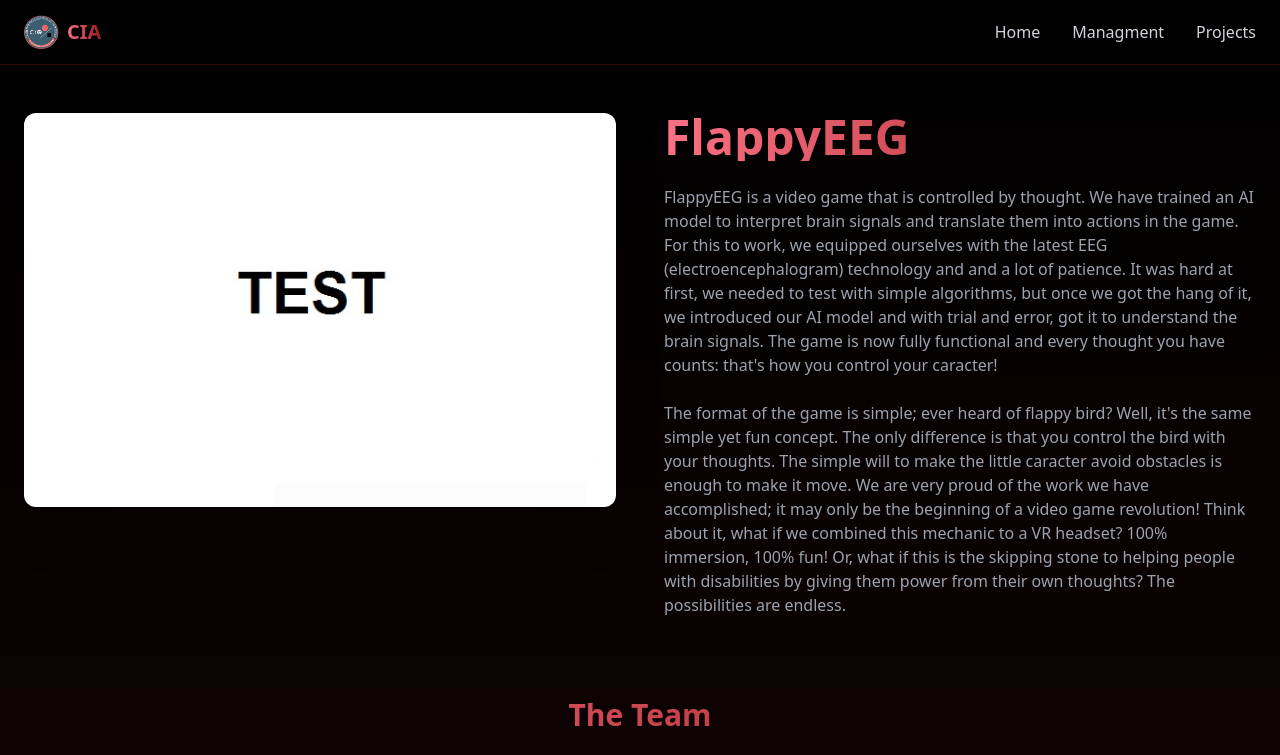
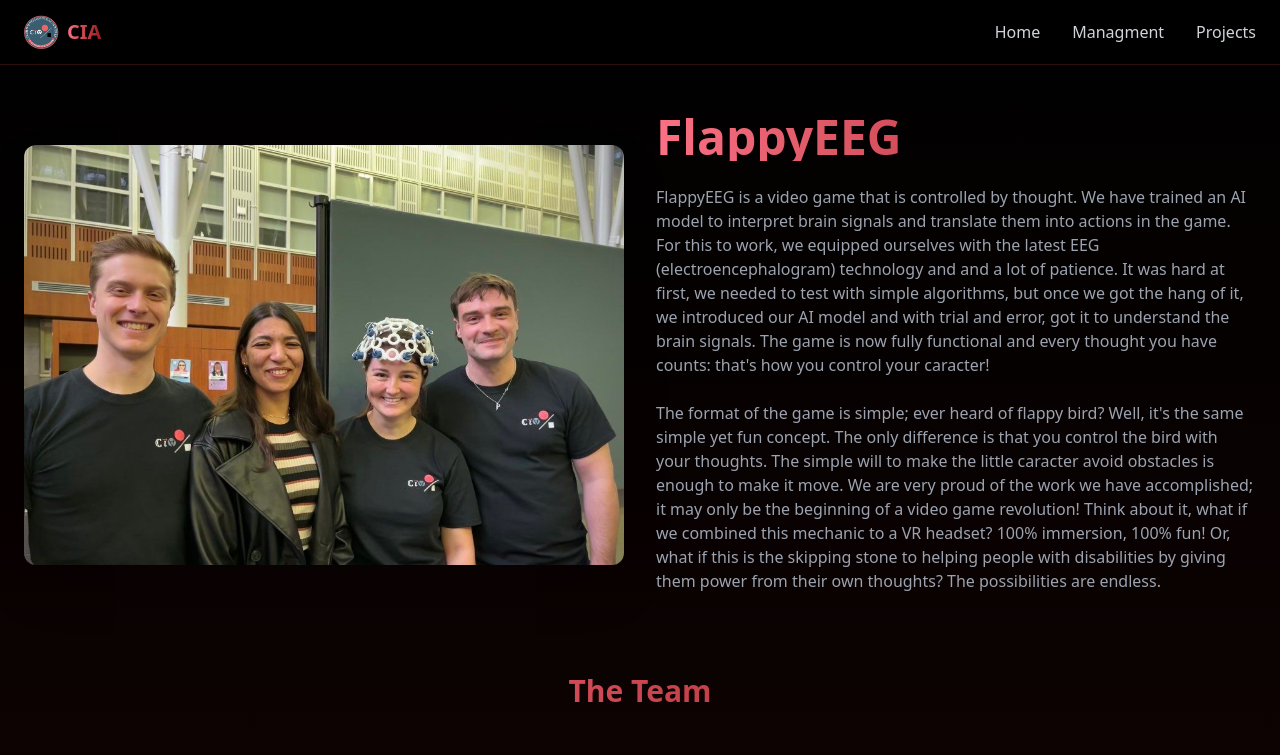
Before and after one commit to cia-ulaval/Site_Club_IA, a React (Vite) app: page /flappyeeg in a window 1280 px wide. Shown: the top 755 px of the page. Built offline with nearby package versions, Linux system fonts and the light colour scheme.

Commit message:
Small change
Nothing worth mentioning

```diff
--- a/src/pages/FlappyEEG.tsx
+++ b/src/pages/FlappyEEG.tsx
@@ -21,12 +21,12 @@ function About() {
   return (
     <div className="max-w-7xl mx-auto px-4 py-12">
       <section className="mb-20">
-        <div className="grid grid-cols-1 md:grid-cols-2 gap-12">
+        <div className="grid grid-cols-1 md:grid-cols-2 gap-8">
           <div>
             <img
-              src="/media/test.jpg"
-              alt="test image (temporary)"
-              className="rounded-xl shadow-2xl"
+              src="/media/flappyeegmain.jpeg"
+              alt="3 managers of the club, one with the EEG headset, smiling during a meeting"
+              className="rounded-xl shadow-2xl mt-8"
             />
           </div>
           <div className="flex flex-col justify-center">
```
Also changed, not shown: media/flappyeegmain.jpeg (added).
